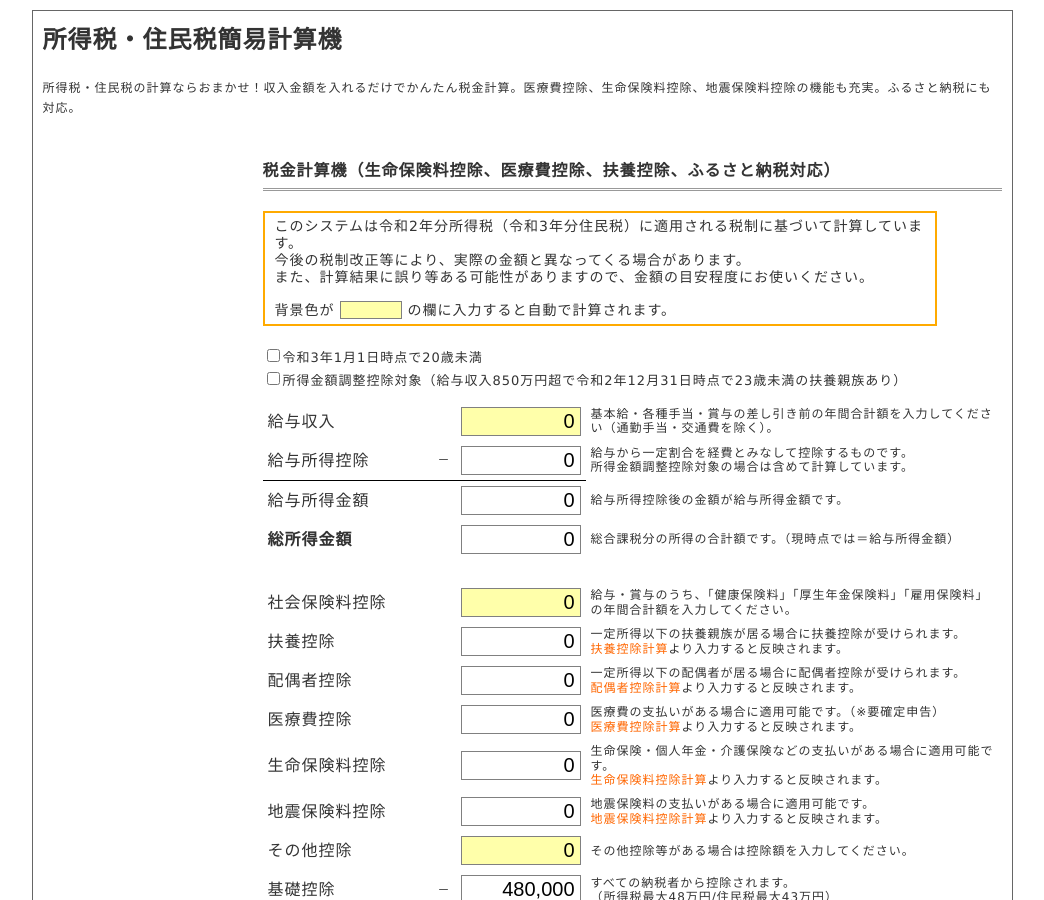
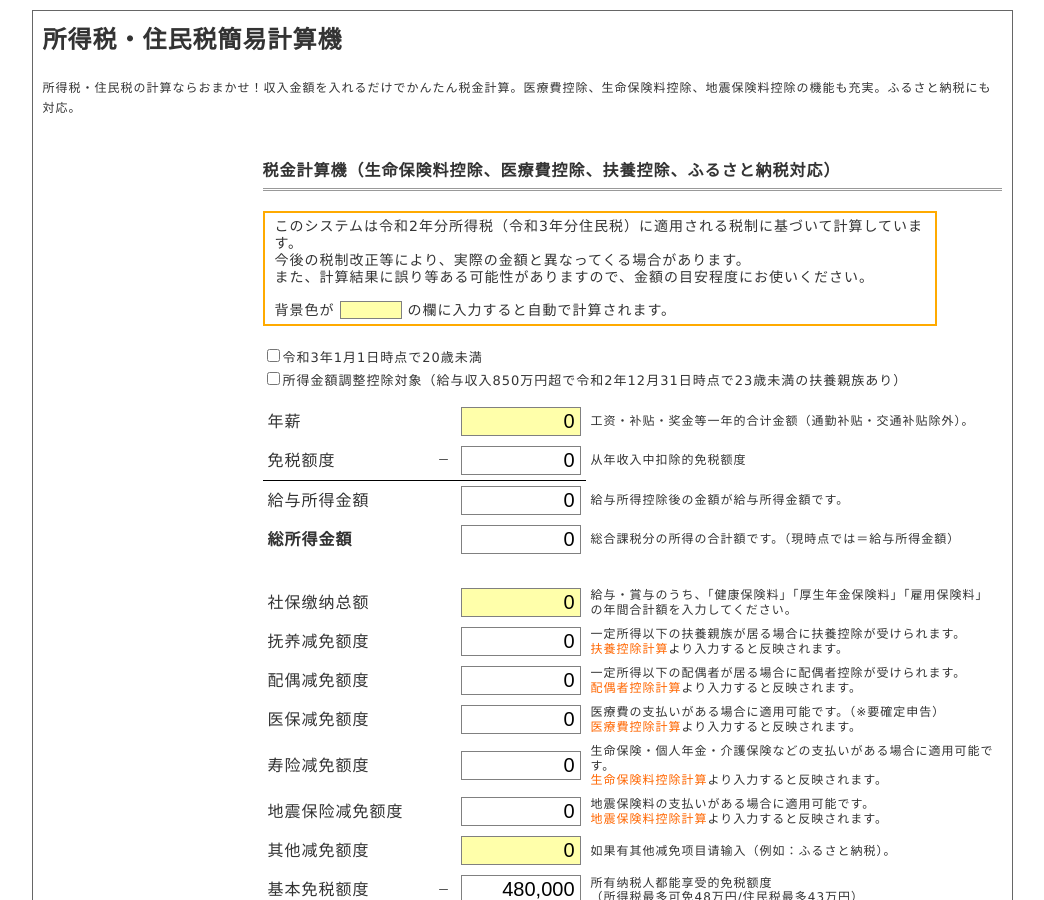
Before and after one commit to yussica/yussica.github.io, a Jekyll site: the page calc.html, which Jekyll copies as it is, in a window 1280 px wide and 900 px high. Shown: the whole window, without its empty margins (118-1162 px from the left). Built offline with Jekyll 4.4.1, drawn with Linux system fonts in a browser that asks for light colours.

Commit message:
update translation

```diff
--- a/calc.html
+++ b/calc.html
@@ -41,22 +41,22 @@
 						for="salary_fix">所得金額調整控除対象（給与収入850万円超で令和2年12月31日時点で23歳未満の扶養親族あり）</label>
 					<table class="calc">
 						<tr>
-							<td class="field">給与収入</td>
+							<td class="field">年薪</td>
 							<td></td>
 							<td>
 								<input type="text" class="input required" name="salary" id="salary" value="0">
 							</td>
-							<td class="text">基本給・各種手当・賞与の差し引き前の年間合計額を入力してください（通勤手当・交通費を除く）。</td>
+							<td class="text">工资・补贴・奖金等一年的合计金额（通勤补贴・交通补贴除外）。</td>
 						</tr>
 						<tr>
-							<td class="underline field">給与所得控除</td>
+							<td class="underline field">免税额度</td>
 							<td class="underline">－</td>
 							<td class="underline">
 								<input type="text" class="input" name="salary_deduction" id="salary_deduction" value="0"
 									readonly>
 							</td>
 							<td class="text">
-								給与から一定割合を経費とみなして控除するものです。<br>所得金額調整控除対象の場合は含めて計算しています。
+								从年收入中扣除的免税额度
 							</td>
 						</tr>
 						<tr>
@@ -81,7 +81,7 @@
 							<td><br></td>
 						</tr>
 						<tr>
-							<td class="field">社会保険料控除</td>
+							<td class="field">社保缴纳总额</td>
 							<td></td>
 							<td>
 								<input type="text" class="input required" name="insurance_deduction"
@@ -90,7 +90,7 @@
 							<td class="text">給与・賞与のうち、「健康保険料」「厚生年金保険料」「雇用保険料」の年間合計額を入力してください。</td>
 						</tr>
 						<tr>
-							<td class="field">扶養控除</td>
+							<td class="field">抚养减免额度</td>
 							<td></td>
 							<td>
 								<input type="text" class="input" name="dependent_deduction_copy"
@@ -100,7 +100,7 @@
 									href="#dependent">扶養控除計算</a>より入力すると反映されます。</td>
 						</tr>
 						<tr>
-							<td class="field">配偶者控除</td>
+							<td class="field">配偶减免额度</td>
 							<td></td>
 							<td>
 								<input type="text" class="input" name="spouse_deduction_copy" id="spouse_deduction_copy"
@@ -110,7 +110,7 @@
 									href="#spouse">配偶者控除計算</a>より入力すると反映されます。</td>
 						</tr>
 						<tr>
-							<td class="field">医療費控除</td>
+							<td class="field">医保减免额度</td>
 							<td></td>
 							<td>
 								<input type="text" class="input" name="medical_deduction_copy"
@@ -120,7 +120,7 @@
 									href="#medical">医療費控除計算</a>より入力すると反映されます。</td>
 						</tr>
 						<tr>
-							<td class="field">生命保険料控除</td>
+							<td class="field">寿险减免额度</td>
 							<td></td>
 							<td>
 								<input type="text" class="input" name="life_insurance_deduction_copy"
@@ -130,7 +130,7 @@
 									href="#insurance">生命保険料控除計算</a>より入力すると反映されます。</td>
 						</tr>
 						<tr>
-							<td class="field">地震保険料控除</td>
+							<td class="field">地震保险减免额度</td>
 							<td></td>
 							<td>
 								<input type="text" class="input" name="quake_deduction_copy" id="quake_deduction_copy"
@@ -140,16 +140,16 @@
 							</td>
 						</tr>
 						<tr>
-							<td class="field">その他控除</td>
+							<td class="field">其他减免额度</td>
 							<td></td>
 							<td>
 								<input type="text" class="input required" name="etc_deduction" id="etc_deduction"
 									value="0">
 							</td>
-							<td class="text">その他控除等がある場合は控除額を入力してください。</td>
+							<td class="text">如果有其他减免项目请输入（例如：ふるさと納税）。</td>
 						</tr>
 						<tr>
-							<td class="underline field">基礎控除</td>
+							<td class="underline field">基本免税额度</td>
 							<td class="underline">－</td>
 							<td class="underline">
 								<input type="text" class="input" name="basic_deduction" id="basic_deduction"
@@ -157,7 +157,7 @@
 								<input type="hidden" name="basic_deduction_city" id="basic_deduction_city"
 									value="430,000" readonly>
 							</td>
-							<td class="text">すべての納税者から控除されます。<br>（所得税最大48万円/住民税最大43万円）</td>
+							<td class="text">所有纳税人都能享受的免税额度<br>（所得税最多可免48万円/住民税最多43万円）</td>
 						</tr>
 						<tr>
 							<td class="field">所得控除(所得税)</td>
```
Also changed, not shown: other parts of calc.html (+6 -0 lines).
